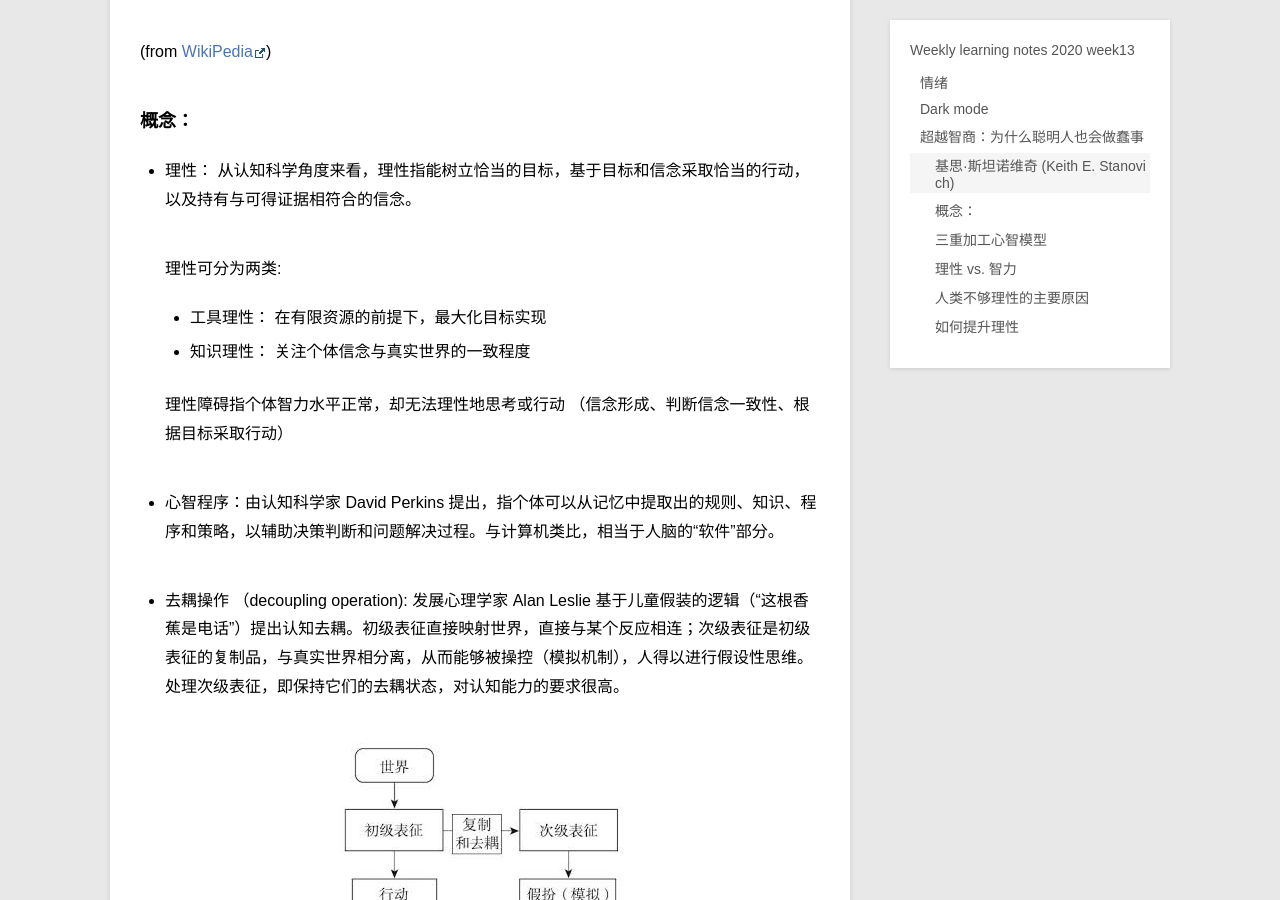
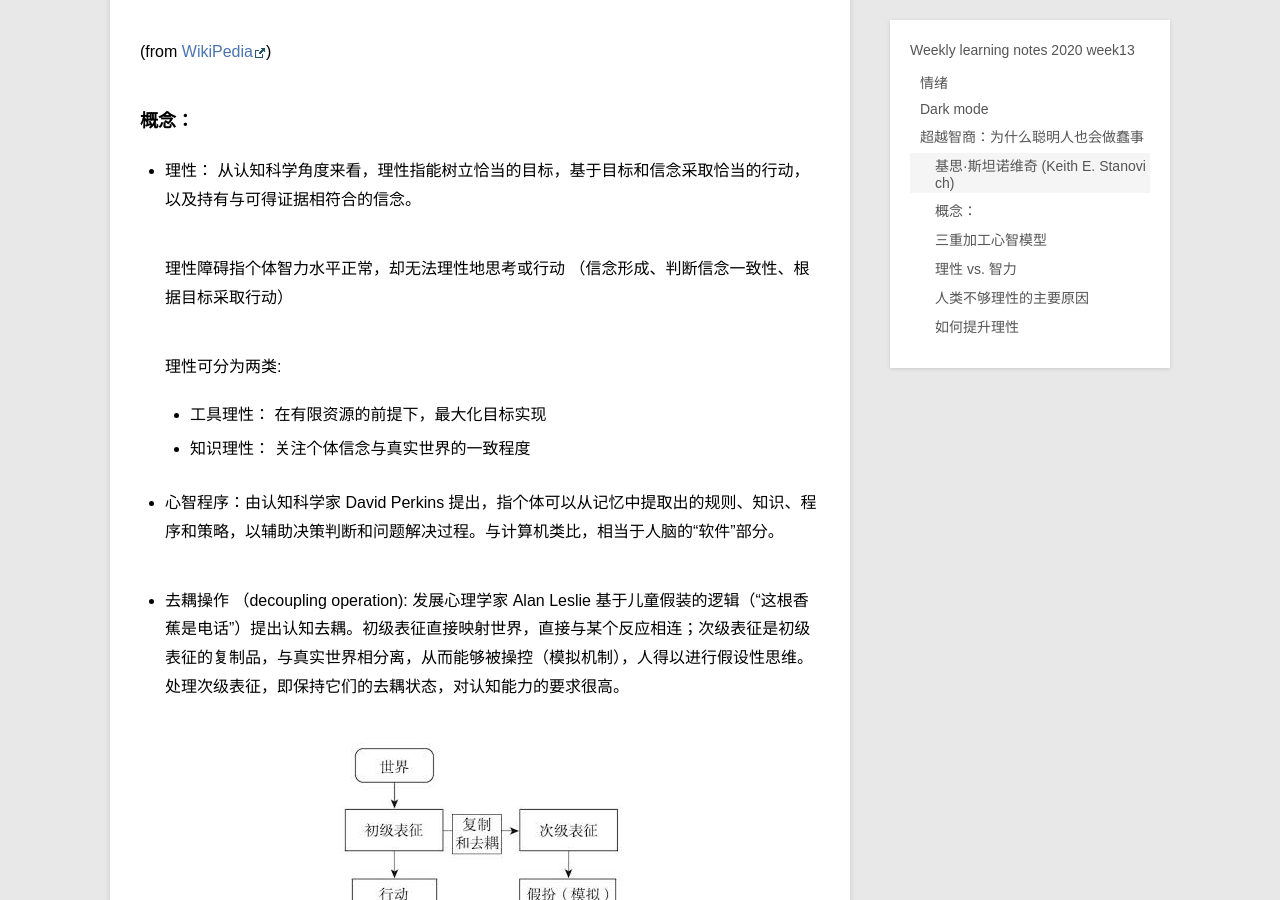
Before and after one commit to RachyJ/rachyj.github.io, a Jekyll site: the page built from _posts/SelfEdu/2020-03-29-week13.md, in a window 1280 px wide and 900 px high, scrolled down 2018 px. Built offline with Jekyll 4.4.1, drawn with Linux system fonts in a browser that asks for light colours; comment, search, counter and statistics services are not loaded; some of the changed text lies outside the part shown.

```diff
--- a/_posts/SelfEdu/2020-03-29-week13.md
+++ b/_posts/SelfEdu/2020-03-29-week13.md
@@ -62,12 +62,13 @@ Chrome 的默认dark mode 对有些站点不起 作用，装了[Dark reader for
 
 - 理性： 从认知科学角度来看，理性指能树立恰当的目标，基于目标和信念采取恰当的行动，以及持有与可得证据相符合的信念。
 
+  理性障碍指个体智力水平正常，却无法理性地思考或行动 （信念形成、判断信念一致性、根据目标采取行动）
+
   理性可分为两类:
 
   - 工具理性： 在有限资源的前提下，最大化目标实现
   - 知识理性： 关注个体信念与真实世界的一致程度
 
-  理性障碍指个体智力水平正常，却无法理性地思考或行动 （信念形成、判断信念一致性、根据目标采取行动）
 
 - 心智程序：由认知科学家 David Perkins 提出，指个体可以从记忆中提取出的规则、知识、程序和策略，以辅助决策判断和问题解决过程。与计算机类比，相当于人脑的“软件”部分。
 
@@ -115,7 +116,7 @@ Chrome 的默认dark mode 对有些站点不起 作用，装了[Dark reader for
 
 比如，框架效应、 我方立场信息加工都是由于大脑偷懒，按照给定的框架、按照自己的立场和思路比较省力。
 
-2.内容问题：缺乏必需的知识结构（心智程序问题）或安装了污化的心智程序
+2. 内容问题：缺乏必需的知识结构（心智程序问题）或安装了污化的心智程序
 
 ### 如何提升理性
 
@@ -126,8 +127,7 @@ Chrome 的默认dark mode 对有些站点不起 作用，装了[Dark reader for
     - 让环境和你的目标一致，比如让手机原理办公场所，节约意志力
     - 如果--那么
 
-
-2. 给大脑安装好的心智程序,比如概率知识
+2. 给大脑安装好的心智程序，比如概率知识
 3. 避免污化的心智程序
     - 避免安装可能对你（宿主）产生生理伤害的心智程序
     - 关注影响你目标的心智程序，确保它不妨碍目标选择的多样性
```
